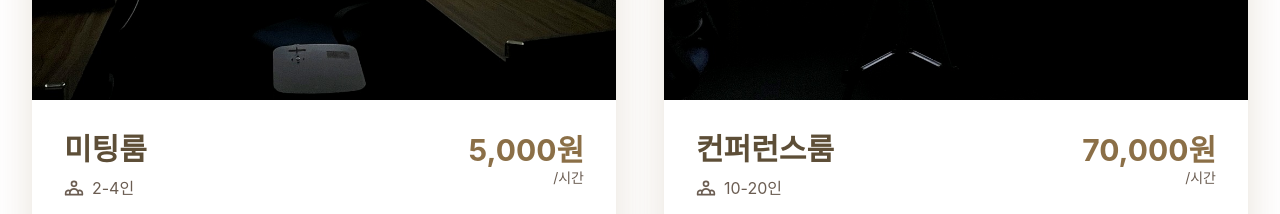
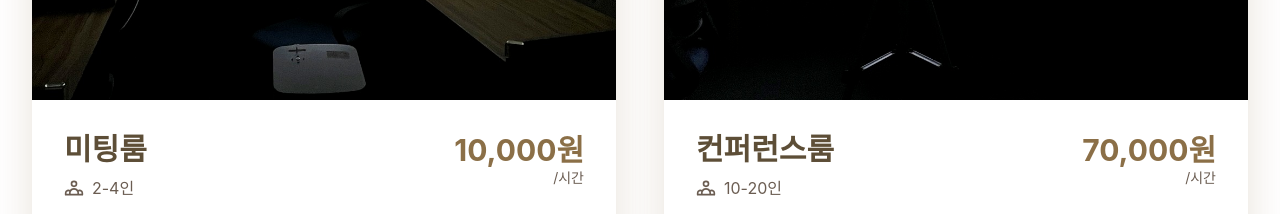
Before and after one commit to saharapaik/oasis, a Next.js app: page / in a window 1280 px wide. Shown: the part 4940-5154 px from the top of the page. Built offline with nearby package versions, Linux system fonts and the light colour scheme; a web font is replaced by a local one.

Commit message:
미팅룸 이용료 10,000원으로 수정

```diff
--- a/src/components/MeetingRoomSection.tsx
+++ b/src/components/MeetingRoomSection.tsx
@@ -2,7 +2,7 @@ const rooms = [
   {
     name: "미팅룸",
     capacity: "2-4인",
-    price: "5,000원",
+    price: "10,000원",
     priceUnit: "/시간",
     image: "/images/meeting-room-2.jpg",
     features: ["무료 Wi-Fi", "정수기 이용", "콘센트 완비", "쾌적한 냉난방", "주차 지원"],
--- a/src/components/PricingSection.tsx
+++ b/src/components/PricingSection.tsx
@@ -155,7 +155,7 @@ export default function PricingSection() {
               </div>
               <h4 className="text-xl font-bold text-[#5D4E37] mb-2">미팅룸</h4>
               <p className="text-[#6B5D52] mb-4">2~4인</p>
-              <div className="text-3xl font-bold text-[#8B6F47]">5,000<span className="text-lg text-[#6B5D52]">원/시간</span></div>
+              <div className="text-3xl font-bold text-[#8B6F47]">10,000<span className="text-lg text-[#6B5D52]">원/시간</span></div>
             </div>
 
             <div className="bg-[#FFF9F0] rounded-2xl p-6 border border-[#E8E3D9] text-center warm-shadow">
```
